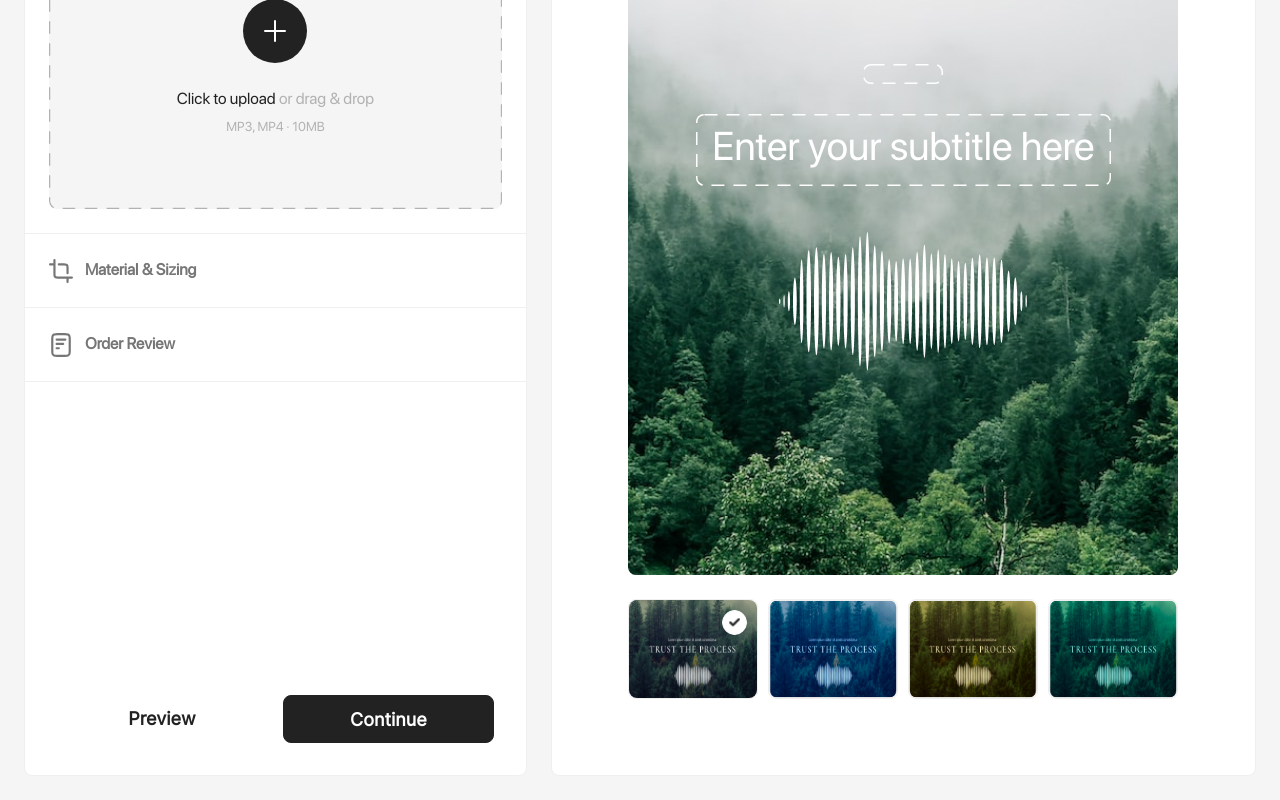
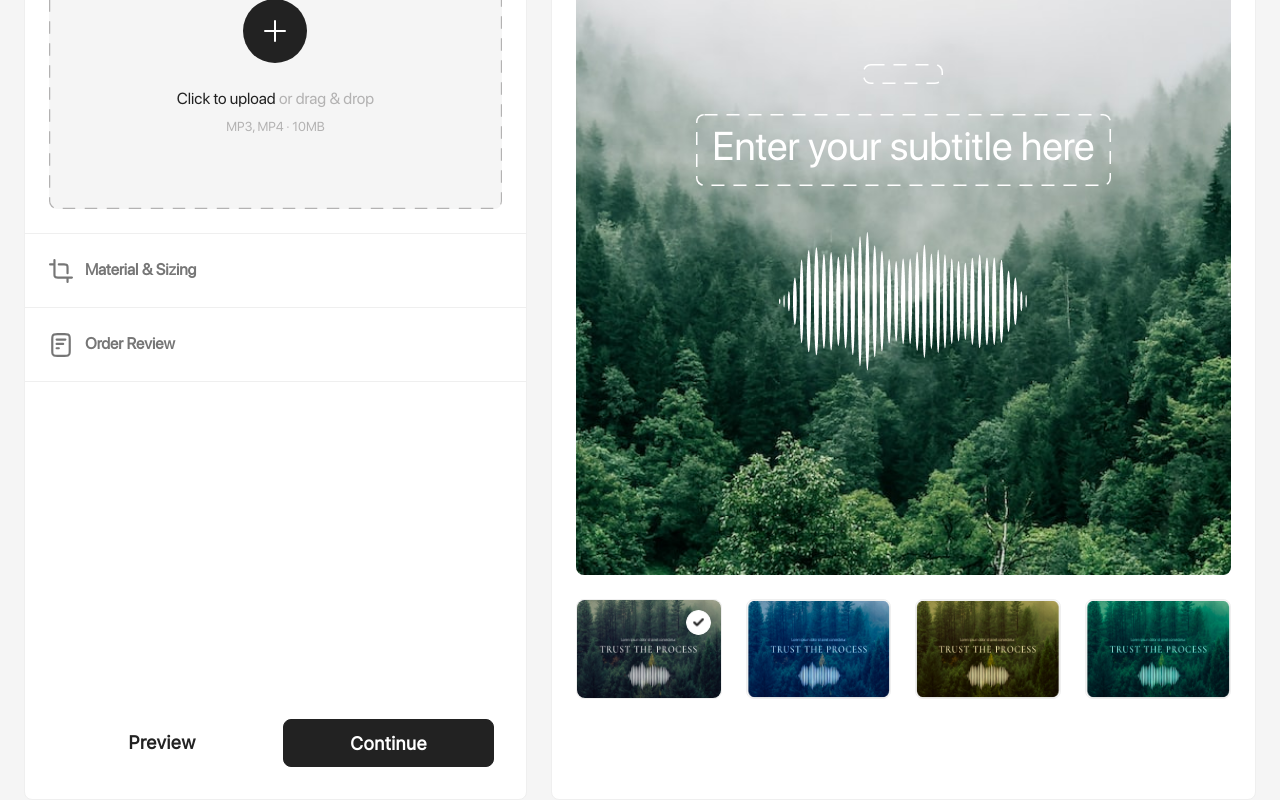
Before and after one commit to ri-bulatao/soundwave-app, a React (Vite) app: page / in a window 1280 px wide. Shown: the part 308-1108 px from the top of the page. Before the commit the page ends 1084 px from the top, so only its background shows below. Built offline with nearby package versions, Linux system fonts and the light colour scheme.

Commit message:
Added reducers for listing and selected data

```diff
--- /dev/null
+++ b/src/components/FrameOptions/index.css
@@ -0,0 +1,60 @@
+.col-4.frame-selection {
+  flex: 1;
+  height: 102px;
+}
+.frame-selection {
+  height: 80px;
+  border: 1px solid #EFEFEF;
+  border-radius: 8px;
+
+  position: relative;
+}
+.frame-type {
+  display: flex;
+  gap: 10px;
+  flex-direction: row;
+  align-items: center;
+  justify-content: center;
+  margin-bottom: 40px;
+}
+
+.col-4.frame-selection img {
+  width: 100%;
+  height: 100%;
+}
+.col-4.frame-selection a,label.col-4.frame-selection span {
+
+  font-family: 'SF Pro';
+  font-style: normal;
+  font-weight: 400;
+  font-size: 14px;
+  font-size: 14px;
+  line-height: 17px;
+  color: #222222;
+}
+label.col-4.frame-selection {
+  position: relative;
+  cursor: pointer;
+}
+label.col-4.frame-selection input {
+  position: absolute;
+  right: 2px;
+  top: 2px;
+  width: 25px;
+}
+label.col-4.frame-selection.active {
+  position: relative;
+}
+.frame-selection .custom-select  {
+position: absolute;
+width: 18px;
+height: 18px;
+top: 5px;
+right: 2px;
+
+/* Neutrals/Pure white */
+border: 1px solid #FFFFFF;
+filter: drop-shadow(0px 4px 4px rgba(0, 0, 0, 0.25));
+border-radius: 100px;
+transform: matrix(-1, 0, 0, 1, 0, 0);
+}
--- /dev/null
+++ b/src/components/FrameOptions/index.tsx
@@ -0,0 +1,46 @@
+import React, { useEffect } from 'react'
+import './index.css'
+import { useSelector } from 'react-redux'
+import type { RootState } from '../../redux/store'
+import { useDispatch } from 'react-redux'
+import { setFrames } from '../../redux/reducers/listing'
+import { setFrame } from '../../redux/reducers/selected'
+
+const FrameOptions: React.FC = () => {
+  const { listing } = useSelector((state: RootState) => state.listing)
+  const { selected } = useSelector((state: RootState) => state.selected)
+  const dispatch = useDispatch()
+
+  const fetchFrames = () => {
+    fetch('/src/data/frames.json')
+      .then(res => res.json())
+      .then(data => {
+        dispatch(setFrames(data))
+      })
+      .catch(err => console.log(err))
+  }
+
+  useEffect(() => {
+    fetchFrames()
+  }, [])
+
+  return (
+    <div className='frame-type'>
+        {listing.frames.map((option: any) => (
+            <label className={`col-4 frame-selection frame ${selected.frame.value === option.value ? 'active' : ''}`} key={option.value}>
+            <span className='custom-select'></span>
+            <input
+                type="radio"
+                value={option.value}
+                checked={selected.frame.value === option.value}
+                onChange={() => dispatch(setFrame(option))}
+            />
+            <img src={option.image} alt={option.title} />
+            <span>{option.title}</span>
+            </label>
+        ))}
+    </div>
+  )
+}
+
+export default FrameOptions
--- a/src/components/InitialState/InitialState.tsx
+++ b/src/components/InitialState/InitialState.tsx
@@ -1,6 +1,6 @@
 export const initialState = {
   defaultLayoutBackgroundImage: 'src/assets/img/layout-background.jpeg',
-  customizerLayout: 'portrait',
+  customizerLayout: 'landscape',
   waveHeight: 20,
   canvasWidth: 350,
   canvasHeight: 170,
--- a/src/components/LayoutSizing/LayoutSizing.tsx
+++ b/src/components/LayoutSizing/LayoutSizing.tsx
@@ -1,28 +1,35 @@
-import React, { useState } from 'react'
+import React, { useEffect } from 'react'
 import './LayoutSizing.scss'
+import { useSelector } from 'react-redux'
+import type { RootState } from '../../redux/store'
+import { useDispatch } from 'react-redux'
+import { setSize } from '../../redux/reducers/selected'
+import { setSizes } from '../../redux/reducers/listing'
 
-interface ToggleButtonProps {
-  options: Array<{ size_inc: string, size_cm: string, title: string }>
-  handleSizingSelection: (value: string) => void
-}
-const LayoutSizing: React.FC<ToggleButtonProps> = ({ options, handleSizingSelection }) => {
-  const [selectedOption, setSelectedOption] = useState('Small')
+const LayoutSizing: React.FC = () => {
+  const { sizes } = useSelector((state: RootState) => state.listing.listing)
+  const { size } = useSelector((state: RootState) => state.selected.selected)
+  const dispatch = useDispatch()
 
-  const handleOptionChange = (value: string): any => {
-    setSelectedOption(value)
-    handleSizingSelection(value)
-  }
+  useEffect(() => {
+    fetch('/src/data/sizes.json')
+      .then(res => res.json())
+      .then(data => {
+        dispatch(setSizes(data))
+      })
+      .catch(err => console.log(err))
+  }, [])
+
   return (
-    <>
     <div className='sizing-container'>
-          {options.map((option: any) => (
-            <label className={`col-6 frame-selection ${selectedOption === option.title ? 'active' : ''}`} key={option.title}>
+        {sizes.map((option: any) => (
+          <label className={`col-6 frame-selection ${size.title === option.title ? 'active' : ''}`} key={option.title}>
             <span className='custom-select'></span>
             <input
                 type="radio"
                 value={option.title}
-                  checked={selectedOption === option.title}
-                  onChange={() => handleOptionChange(option.title)}
+                checked={size.title === option.title}
+                onChange={() => dispatch(setSize(option))}
             />
             <p>{option.title}</p>
             <span>{option.size_inc}</span>
@@ -30,7 +37,6 @@ const LayoutSizing: React.FC<ToggleButtonProps> = ({ options, handleSizingSelect
           </label>
         ))}
     </div>
-    </>
   )
 }
 
--- /dev/null
+++ b/src/data/frames.json
@@ -0,0 +1,17 @@
+[
+  {
+    "value": "frame",
+    "image": "src/assets/img/frame.png",
+    "title": "Frame"
+  },
+  {
+    "value": "canvas",
+    "image": "src/assets/img/canvas.png",
+    "title": "Canvas"
+  },
+  {
+    "value": "raw-art-work",
+    "image": "src/assets/img/raw-art-work.png",
+    "title": "Raw at work"
+  }
+]
--- /dev/null
+++ b/src/data/sizes.json
@@ -0,0 +1,22 @@
+[
+  {
+    "size_inc": "8x10 inch",
+    "size_cm": "20.32 x 25.4 cm",
+    "title": "Small"
+  },
+  {
+    "size_inc": "12x16 inch",
+    "size_cm": "30.48 x 40.64 cm",
+    "title": "Medium"
+  },
+  {
+    "size_inc": "16x20 inch",
+    "size_cm": "40.64 x 50.8 cm",
+    "title": "Large"
+  },
+  {
+    "size_inc": "24x36 inch",
+    "size_cm": "60.96 x 91.44 cm",
+    "title": "Extra Large"
+  }
+]
--- a/src/pages/customizer/customizer.tsx
+++ b/src/pages/customizer/customizer.tsx
@@ -4,7 +4,6 @@ import DragAndDropImageInput from '../../components/DragAndDropImageInput/DragAn
 import DragAndDropInput from '../../components/DragAndDropInput/DragAndDropInput'
 import WaveCanvas from '../../components/WaveCanvas/WaveCanvas'
 import { initialState } from '../../components/InitialState/InitialState'
-import RadioButtonToggle from '../../components/RadioButtonToggle/RadioButtonToggle'
 import LayoutSizing from '../../components/LayoutSizing/LayoutSizing'
 import ColorTemplate from '../../components/ColorTemplate/ColorTemplate'
 import ConfirmationModal from '../../components/ConfirmationModal/ConfirmationModal'
@@ -12,6 +11,8 @@ import Templates from '../../components/Templates'
 import { useDispatch, useSelector } from 'react-redux'
 import type { RootState } from '../../redux/store'
 import { toggleShowTemplates } from '../../redux/reducers/controls'
+import { changeBackgroundImage } from '../../redux/reducers/customizer'
+import FrameOptions from '../../components/FrameOptions'
 import '~/pages/customizer/customizer.scss'
 
 export const Customizer: React.FC = () => {
@@ -20,18 +21,16 @@ export const Customizer: React.FC = () => {
   const [showFileSizeAlert, setShowFileSizeAlert] = useState<boolean>(false)
   const [showImageSizeAlert, setShowImageSizeAlert] = useState<boolean>(false)
   const [audioFileName, setAudioFileName] = useState<string>('No Files Selected')
-  const [selectedFrame, setSelectedFrame] = useState<string>('')
-  const [selectedSizing, setSelectedSizing] = useState<string>('')
   const [selectedColor, setSelectedColor] = useState<string>('')
   const [canvasTitle, setCanvasTitle] = useState<string>('Enter your title')
   const [canvasSubtitle, setCanvasSubtitle] = useState<string>('Enter your subtitle here')
   const [editLayoutBackground, setEditLayoutBackground] = useState<boolean>(false)
   const [showConfirmation, setShowConfirmation] = useState(false)
-  const [layoutBackgroundImage, setLayoutBackgroundImage] = useState(initialState.defaultLayoutBackgroundImage)
-  const [customizerLayout, setCustomizerLayout] = useState<string>(initialState.customizerLayout)
 
   // Redux state controls
   const { controls } = useSelector((state: RootState) => state.controls)
+  const { customizer } = useSelector((state: RootState) => state.customizer)
+  const { selected } = useSelector((state: RootState) => state.selected)
   const dispatch = useDispatch()
 
   const handleAudioChange = (file: File): void => {
@@ -55,7 +54,7 @@ export const Customizer: React.FC = () => {
         const imageReader = new FileReader()
         imageReader.readAsDataURL(file)
         imageReader.onloadend = () => {
-          setLayoutBackgroundImage(imageReader.result as string)
+          dispatch(changeBackgroundImage(imageReader.result as string))
           setShowImageSizeAlert(false)
         }
       } else {
@@ -88,14 +87,7 @@ export const Customizer: React.FC = () => {
     setShowConfirmation(true)
     console.log(showConfirmation)
   }
-  const handleFrameSelection = (value: string): void => {
-    setSelectedFrame(value)
-    console.log(value)
-  }
-  const handleSizingSelection = (value: string): void => {
-    setSelectedSizing(value)
-    console.log(value)
-  }
+
   // @ts-expect-error: will be used soon for out box closing
   // const handleCloseEditLayoutBackground = (): void => {
   //   setEditLayoutBackground(false)
@@ -122,10 +114,9 @@ export const Customizer: React.FC = () => {
     () => {
       setCanvasTitle('Enter your title')
       setCanvasSubtitle('Enter your subtitle here')
-      setCustomizerLayout(customizerLayout)
       console.log(canvasTitle)
     },
-    [audioFile, selectedFrame, selectedSizing, showConfirmation]
+    [audioFile, showConfirmation]
   )
   return (
     <>
@@ -203,7 +194,7 @@ export const Customizer: React.FC = () => {
                 </Accordion.Item>
                 {/* Material Accordion */}
                 <Accordion.Item eventKey='1'>
-                  <Accordion.Header className={`material-and-sizing-header ${(selectedFrame !== '' && selectedSizing !== '' && audioBuffer !== null) ? 'material-sizing-selected' : ''}`} >
+                  <Accordion.Header className={`material-and-sizing-header ${(selected.frame.value !== '' && selected.size.title !== '' && audioBuffer !== null) ? 'material-sizing-selected' : ''}`} >
                     <div className='upload-header'>
                       <div>
                         <svg className='accordion-icon' width="22" height="22" viewBox="0 0 22 22" fill="none" xmlns="http://www.w3.org/2000/svg">
@@ -217,9 +208,9 @@ export const Customizer: React.FC = () => {
                   <Accordion.Body>
                     <div className="material-and-sizing-container">
                       <p>Frame Type</p>
-                      <RadioButtonToggle options={initialState.frameOptions} handleFrameSelection={handleFrameSelection} />
+                        <FrameOptions />
                       <p>Size</p>
-                      <LayoutSizing options={initialState.sizingOptions} handleSizingSelection={handleSizingSelection} />
+                      <LayoutSizing />
                     </div>
                   </Accordion.Body>
                 </Accordion.Item>
@@ -242,10 +233,10 @@ export const Customizer: React.FC = () => {
                         ORIENTATION<strong>{'Landscapre'}</strong>
                       </li>
                       <li className="order-item">
-                        FRAME TYPE<strong>{selectedFrame}</strong>
+                        FRAME TYPE<strong>{selected.frame.title}</strong>
                       </li>
                       <li className="order-item">
-                        SIZE<strong>{selectedSizing}</strong>
+                        SIZE<strong>{selected.size.title}</strong>
                       </li>
                       <li className="order-item">
                         TOTAL PRICE<strong>{'€50.00'}</strong>
@@ -277,12 +268,12 @@ export const Customizer: React.FC = () => {
             }
           </div>
           }
-          <div className={`col-7 canvas-container ${customizerLayout}`}>
+          <div className={`col-7 canvas-container ${customizer.layout}`}>
             <div className='canvas-component'>
               <div className='canvas-header'>
                 <p>Landscape Image Background Template</p><img src='src/assets/icons/header-icon.png' alt='' />
               </div>
-              <div className={'canvas-content'} style={{ background: `url('${layoutBackgroundImage}'` }}>
+              <div className={'canvas-content'} style={{ background: `url('${customizer.backgroundImage}'` }}>
                 <div className={`overlay ${selectedColor}`}></div>
                 <div className="canvas-text title">
                   {/* <h1>{canvasTitle}</h1> */}
--- /dev/null
+++ b/src/redux/reducers/customizer.ts
@@ -0,0 +1,31 @@
+import { createSlice } from '@reduxjs/toolkit'
+import type { PayloadAction } from '@reduxjs/toolkit'
+import type { Customizer } from '../../common/types'
+
+export interface CustomizerState {
+  customizer: Customizer
+}
+
+const initialState: CustomizerState = {
+  customizer: {
+    layout: 'landscape',
+    backgroundImage: '/src/assets/img/layout-background.jpeg'
+  }
+}
+
+export const customizerSlice = createSlice({
+  name: 'customizer',
+  initialState,
+  reducers: {
+    changeLayout: (state: CustomizerState, action: PayloadAction<string>) => {
+      state.customizer.layout = action.payload
+    },
+    changeBackgroundImage: (state: CustomizerState, action: PayloadAction<string>) => {
+      state.customizer.backgroundImage = action.payload
+    }
+  }
+})
+
+export const { changeLayout, changeBackgroundImage } = customizerSlice.actions
+
+export default customizerSlice.reducer
--- /dev/null
+++ b/src/redux/reducers/listing.ts
@@ -0,0 +1,31 @@
+import { createSlice } from '@reduxjs/toolkit'
+import type { PayloadAction } from '@reduxjs/toolkit'
+import type { Listing, Frame, Size } from '../../common/types'
+
+export interface ListingState {
+  listing: Listing
+}
+
+const initialState: ListingState = {
+  listing: {
+    frames: [],
+    sizes: []
+  }
+}
+
+export const listingSlice = createSlice({
+  name: 'listing',
+  initialState,
+  reducers: {
+    setFrames: (state: ListingState, action: PayloadAction<Frame[]>) => {
+      state.listing.frames = action.payload
+    },
+    setSizes: (state: ListingState, action: PayloadAction<Size[]>) => {
+      state.listing.sizes = action.payload
+    }
+  }
+})
+
+export const { setFrames, setSizes } = listingSlice.actions
+
+export default listingSlice.reducer
--- /dev/null
+++ b/src/redux/reducers/selected.ts
@@ -0,0 +1,39 @@
+import { createSlice } from '@reduxjs/toolkit'
+import type { PayloadAction } from '@reduxjs/toolkit'
+import type { Selected, Frame, Size } from '../../common/types'
+
+export interface SelectedState {
+  selected: Selected
+}
+
+const initialState: SelectedState = {
+  selected: {
+    frame: {
+      value: 'frame',
+      image: 'src/assets/img/frame.png',
+      title: 'Frame'
+    },
+    size: {
+      inch: '8x10 inch',
+      cm: '20.32 x 25.4 cm',
+      title: 'Small'
+    }
+  }
+}
+
+export const selectedSlice = createSlice({
+  name: 'selected',
+  initialState,
+  reducers: {
+    setFrame: (state: SelectedState, action: PayloadAction<Frame>) => {
+      state.selected.frame = action.payload
+    },
+    setSize: (state: SelectedState, action: PayloadAction<Size>) => {
+      state.selected.size = action.payload
+    }
+  }
+})
+
+export const { setFrame, setSize } = selectedSlice.actions
+
+export default selectedSlice.reducer
--- a/src/redux/store.ts
+++ b/src/redux/store.ts
@@ -1,11 +1,17 @@
 import { configureStore } from '@reduxjs/toolkit'
 import templatesReducer from './reducers/templates'
 import controlsReducer from './reducers/controls'
+import customizerReducer from './reducers/customizer'
+import listingReducer from './reducers/listing'
+import selectedReducer from './reducers/selected'
 
 export const store = configureStore({
   reducer: {
     templates: templatesReducer,
-    controls: controlsReducer
+    controls: controlsReducer,
+    customizer: customizerReducer,
+    listing: listingReducer,
+    selected: selectedReducer
   }
 })
 
```
Also changed, not shown: src/common/types.ts (+27 -0 lines). Lines whose indentation alone changed are shown as unchanged.
